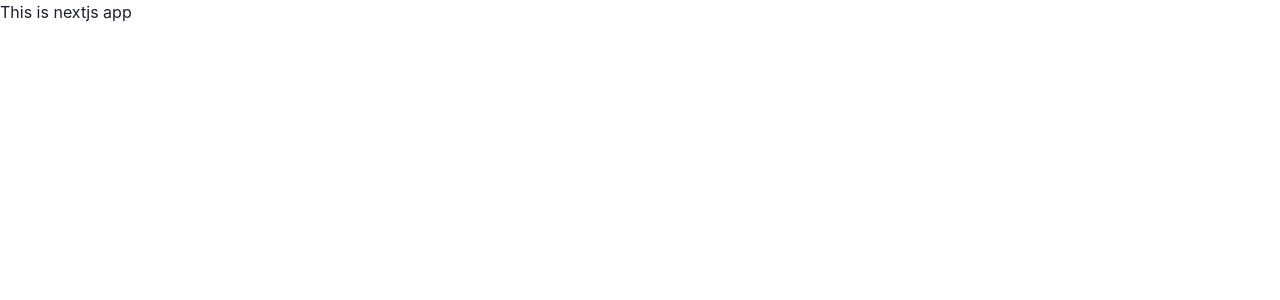
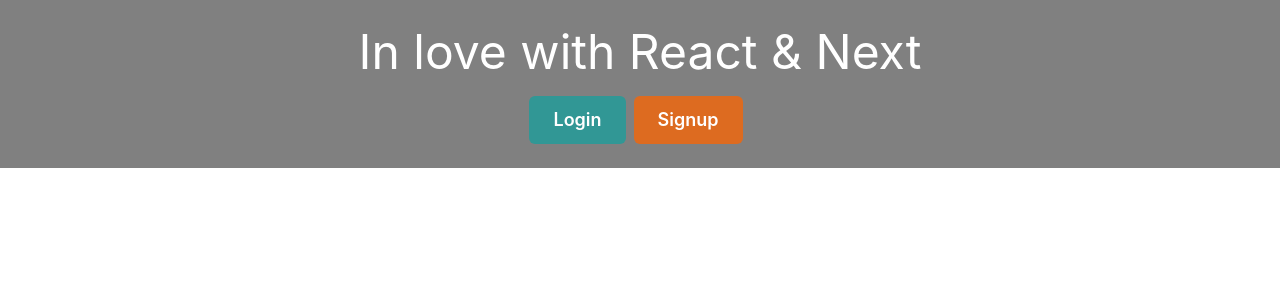
Before and after one commit to leonmantell/myapp-with-next-charkra, a Next.js app: page / in a window 1280 px wide. Shown: the top 300 px of the page. Built offline with nearby package versions, Linux system fonts and the light colour scheme.

Commit message:
complete: first page

```diff
--- a/src/app/layout.tsx
+++ b/src/app/layout.tsx
@@ -1,6 +1,9 @@
 // app/layout.tsx
 import { fonts } from './fonts'
 import { Providers } from './providers'
+import { Box } from "@chakra-ui/react"
+
+
 
 export default function RootLayout({
   children,
--- a/src/app/page.tsx
+++ b/src/app/page.tsx
@@ -1,8 +1,27 @@
+// import Link from "next/link";
+import { Link } from '@chakra-ui/react'
+import { Text } from '@chakra-ui/react'
+import { Button, ButtonGroup } from '@chakra-ui/react'
+import { Box } from '@chakra-ui/react'
+import { Flex, Spacer } from '@chakra-ui/react'
+
 
 export default function Page() {
   return (
     <main className="flex min-h-screen flex-col items-center justify-between p-24">
-      This is nextjs app
+      <Box bg='gray' w='100%' p={4} color='white'>
+        <Flex justifyContent='center'>
+          <Box>
+            <Text fontSize='5xl'> In love with React & Next</Text>
+            <Flex justifyContent='center'>
+            <Box>
+              <Button colorScheme='teal' size='lg'>Login</Button>
+              <Button colorScheme='orange' size='lg' m={2}>Signup</Button>
+            </Box>
+            </Flex>
+          </Box>
+        </Flex>
+      </Box>
     </main>
   );
 }
```
Also changed, not shown: src/app/login/page.tsx (added, +9 -0 lines), src/app/signup/page.tsx (added, +8 -0 lines), src/app/theme.ts (+12 -8 lines), src/app/pages/login.tsx (deleted), src/app/pages/signup.tsx (deleted), src/app/providers.tsx (line endings or trailing spaces).
